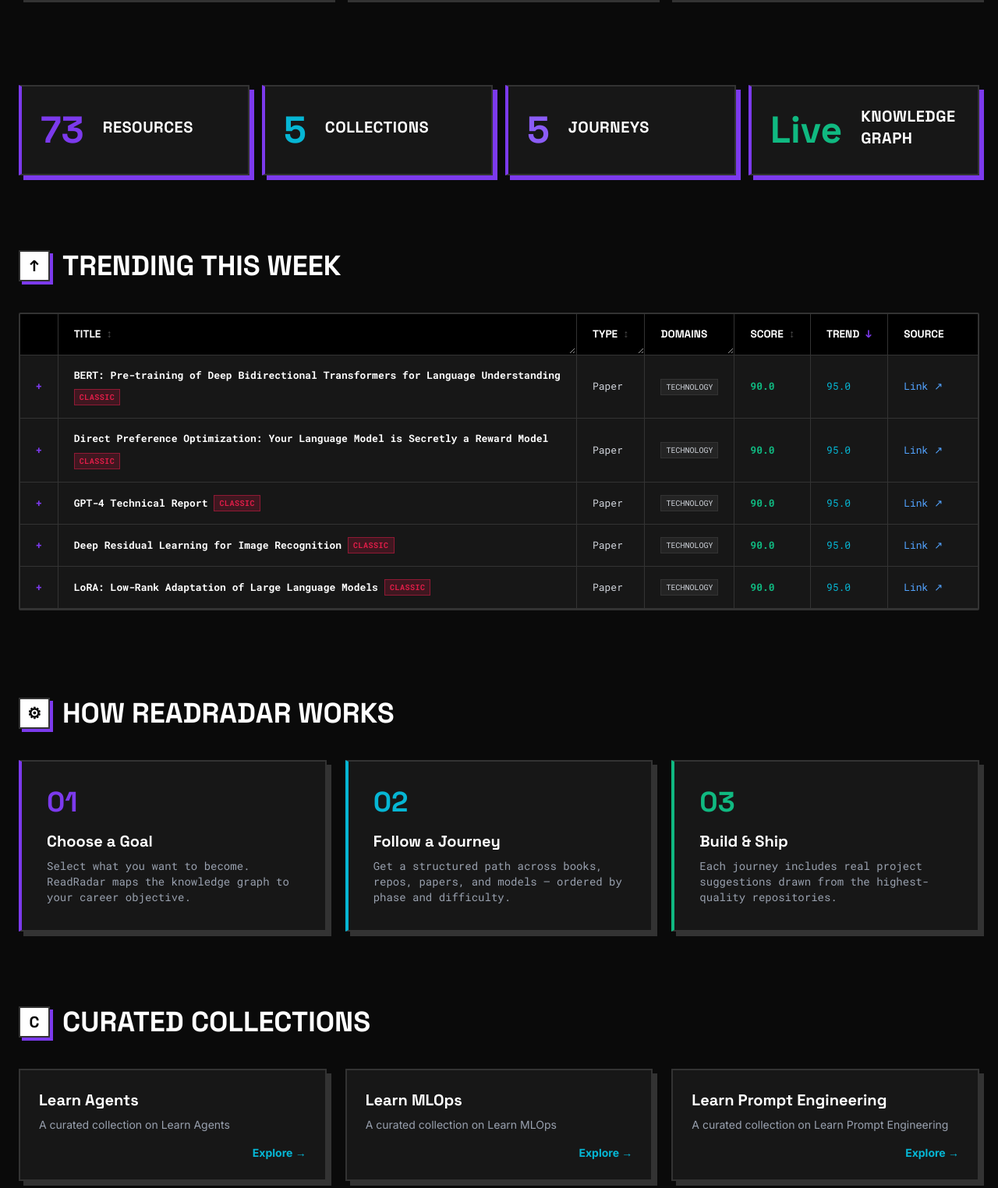
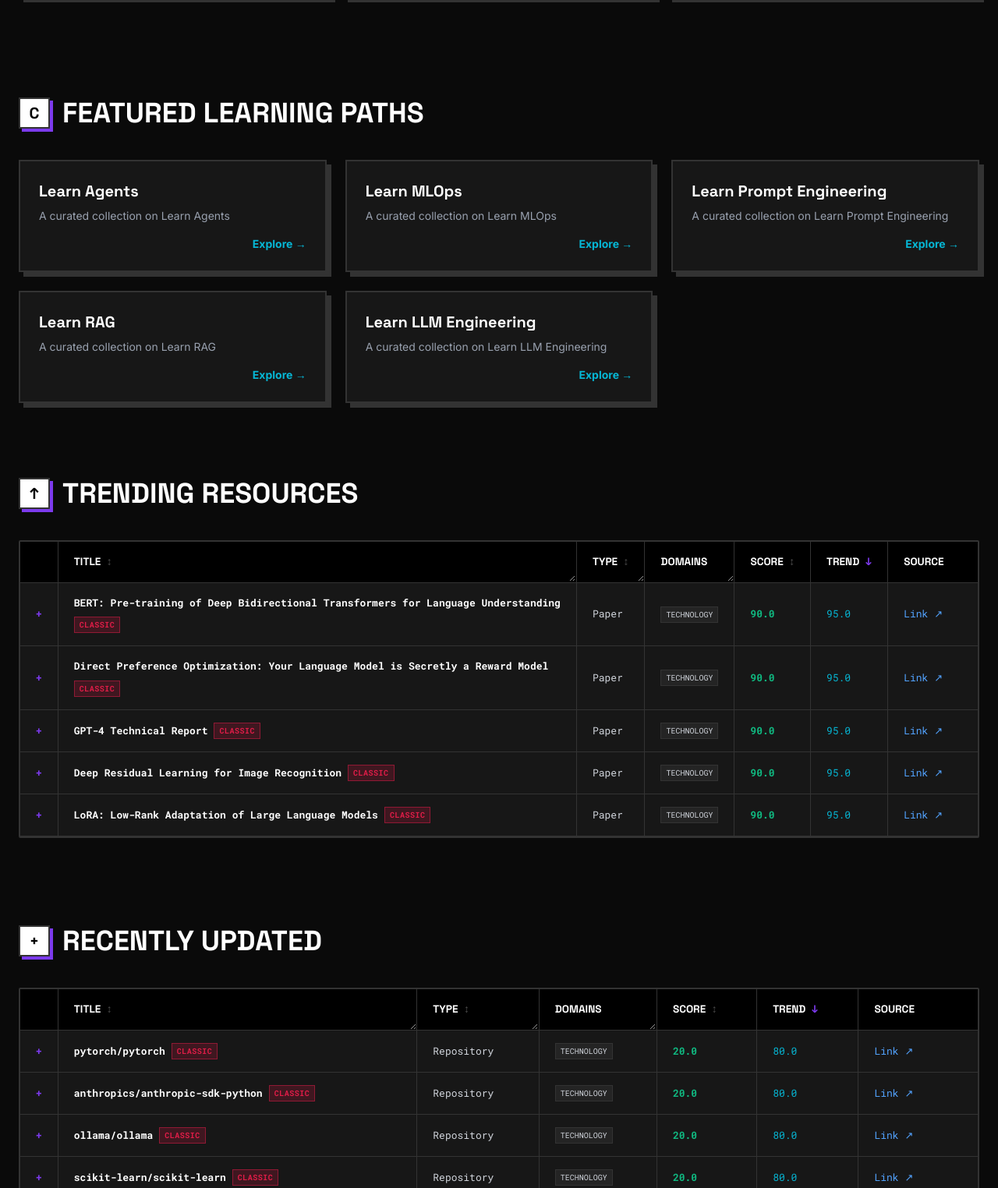
Before and after one commit to Hardik-Sankhla/ReadRadar, an Astro site: page / in a window 1280 px wide. Shown: the part 911-2435 px from the top of the page at 78% size. Built offline with nearby package versions, Linux system fonts and the light colour scheme; Astro itself is replaced by a stand-in of ours.

Commit message:
feat: restructure homepage for Goal-First experience (Phase 2.7)

```diff
--- a/src/pages/index.astro
+++ b/src/pages/index.astro
@@ -24,22 +24,47 @@ const featuredCollections = [...collections].slice(0, 6);
 ---
 
 <Layout title="ReadRadar — What do you want to become?">
-    <!-- GOAL-FIRST HERO -->
+    <!-- 1 & 2. GOAL-FIRST HERO & GOAL EXPLORER -->
     <Hero />
 
-    <!-- LIVE STATS STRIP -->
-    <div class="grid grid-cols-2 md:grid-cols-4 gap-4 mb-24">
-        <Statistics value={resources.length.toString()} label="Resources" />
-        <Statistics value={collections.length.toString()} label="Collections" color="text-[#06B6D4]" />
-        <Statistics value={journeys.length.toString()} label="Journeys" color="text-[#8B5CF6]" />
-        <Statistics value="Live" label="Knowledge Graph" color="text-[#10B981]" />
-    </div>
+    <!-- 3. FEATURED LEARNING PATHS (Collections) -->
+    {featuredCollections.length > 0 && (
+        <Section id="learning-paths" title="Featured Learning Paths" icon="C" className="mt-24">
+            <div class="grid grid-cols-1 md:grid-cols-2 lg:grid-cols-3 gap-6">
+                {featuredCollections.map((collection: any) => (
+                    <Card href={`${import.meta.env.BASE_URL}/collections`.replace(/\/\/+/g, '/')} className="group hover:border-[#06B6D4]">
+                        <h3 class="font-heading font-bold text-xl text-white group-hover:text-[#06B6D4] transition-colors mb-2">{collection.title}</h3>
+                        <p class="text-sm text-gray-400 mb-4 flex-grow">{collection.description}</p>
+                        <div class="flex justify-end items-center mt-auto">
+                            <span class="text-[#06B6D4] font-bold text-sm group-hover:translate-x-1 transition-transform">Explore →</span>
+                        </div>
+                    </Card>
+                ))}
+            </div>
+        </Section>
+    )}
 
-    <!-- TRENDING RESOURCES -->
-    <Section id="trending" title="Trending This Week" icon="↑">
+    <!-- 4. TRENDING RESOURCES -->
+    <Section id="trending" title="Trending Resources" icon="↑" className="mt-24">
         <ResourceTable data={trendingResources} client:load />
     </Section>
 
+    <!-- 5. RECENTLY UPDATED -->
+    <Section id="recent" title="Recently Updated" icon="+" className="mt-24">
+        <ResourceTable data={recentlyAdded} client:load />
+    </Section>
+
+    <!-- 6. INTELLIGENCE METRICS -->
+    <Section id="metrics" title="Intelligence Metrics" icon="∑" className="mt-24">
+        <div class="grid grid-cols-2 md:grid-cols-4 gap-4">
+            <Statistics value={resources.length.toString()} label="Resources" />
+            <Statistics value={collections.length.toString()} label="Collections" color="text-[#06B6D4]" />
+            <Statistics value={journeys.length.toString()} label="Journeys" color="text-[#8B5CF6]" />
+            <Statistics value="Live" label="Knowledge Graph" color="text-[#10B981]" />
+        </div>
+    </Section>
+
+    <!-- EXTRA SECTIONS -->
     <!-- HOW IT WORKS -->
     <Section id="how-it-works" title="How ReadRadar Works" icon="⚙" className="mt-24">
         <div class="grid grid-cols-1 md:grid-cols-3 gap-6">
@@ -65,28 +90,6 @@ const featuredCollections = [...collections].slice(0, 6);
                 </p>
             </div>
         </div>
-    </Section>
-
-    <!-- FEATURED COLLECTIONS -->
-    {featuredCollections.length > 0 && (
-        <Section id="collections" title="Curated Collections" icon="C" className="mt-24">
-            <div class="grid grid-cols-1 md:grid-cols-2 lg:grid-cols-3 gap-6">
-                {featuredCollections.map((collection: any) => (
-                    <Card href={`${import.meta.env.BASE_URL}/collections`.replace(/\/\/+/g, '/')} className="group hover:border-[#06B6D4]">
-                        <h3 class="font-heading font-bold text-xl text-white group-hover:text-[#06B6D4] transition-colors mb-2">{collection.title}</h3>
-                        <p class="text-sm text-gray-400 mb-4 flex-grow">{collection.description}</p>
-                        <div class="flex justify-end items-center mt-auto">
-                            <span class="text-[#06B6D4] font-bold text-sm group-hover:translate-x-1 transition-transform">Explore →</span>
-                        </div>
-                    </Card>
-                ))}
-            </div>
-        </Section>
-    )}
-
-    <!-- RECENTLY DISCOVERED -->
-    <Section id="recent" title="Recently Discovered" icon="+" className="mt-24">
-        <ResourceTable data={recentlyAdded} client:load />
     </Section>
 
     <!-- PIPELINE EXPLAINER -->
```
